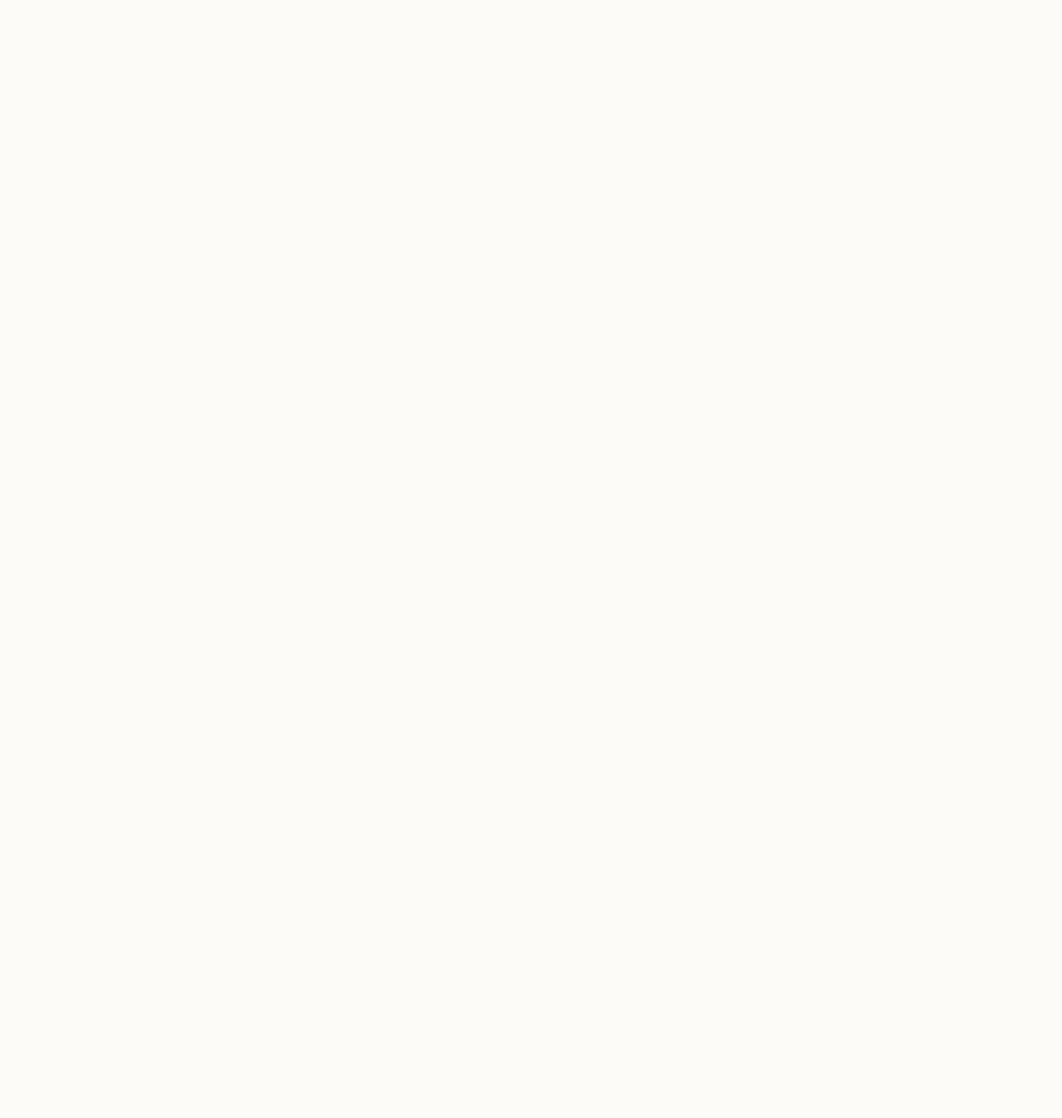
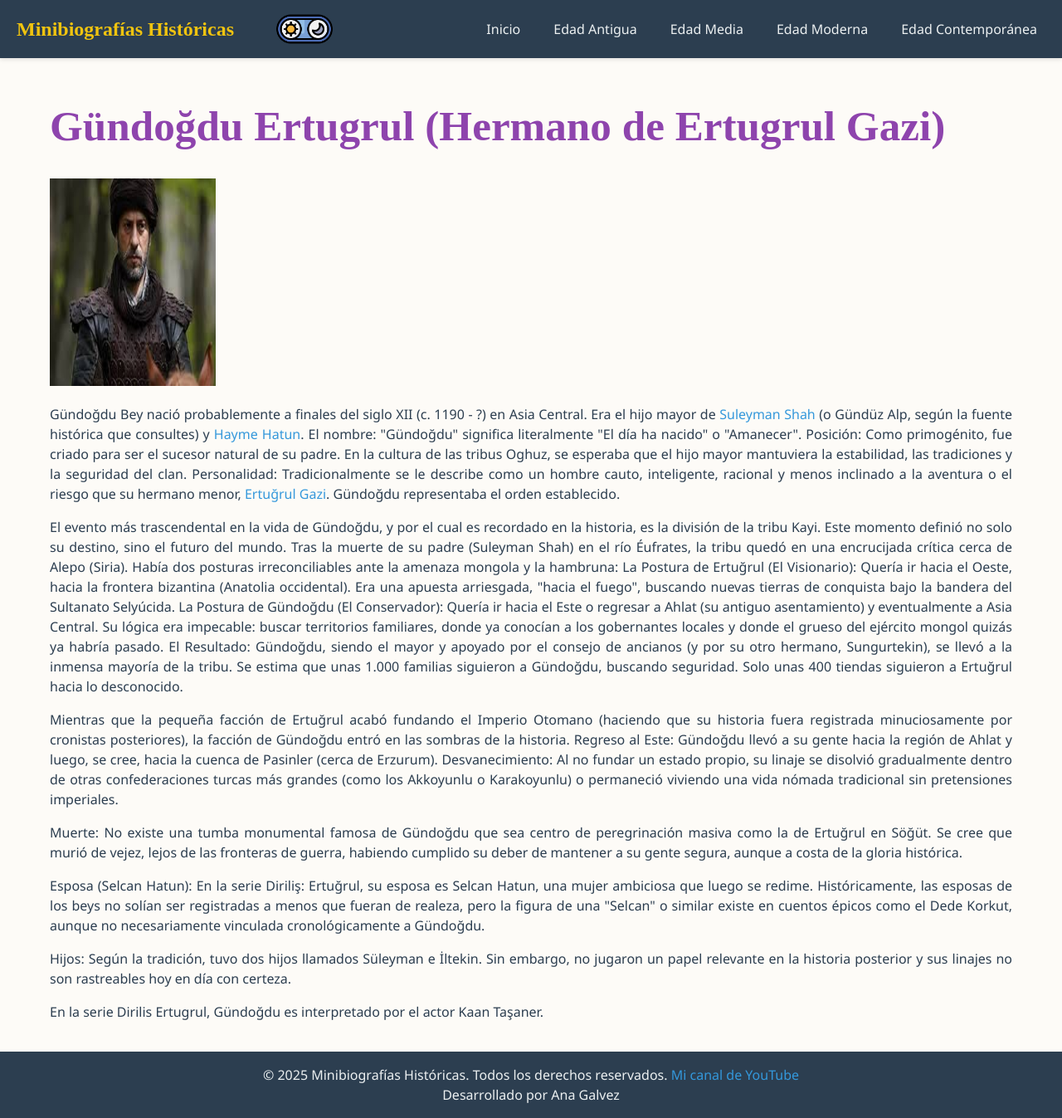
Before and after one commit to Ana-Galvez/blog-historia, a React (Vite) app: page /gundogdu-ertugrul in a window 1280 px wide. Before the commit this address had no page. Shown: the whole page at 83% size. Before the commit the page ends 800 px from the top, so only its background shows below. Built offline with nearby package versions, Linux system fonts and the light colour scheme.

Commit message:
feat: agregado gundogdu y links

```diff
--- a/src/App.jsx
+++ b/src/App.jsx
@@ -11,6 +11,7 @@ import Ertugrul from "./pages/edadMedia/Ertugrul";
 import HalimeHatunErtugrul from "./pages/edadMedia/HalimeHatunErtugrul";
 import HaymeErtugrul from "./pages/edadMedia/HaymeErtugrul";
 import SuleymanSha from "./pages/edadMedia/SuleymanSha";
+import GundogduErtugrul from "./pages/edadMedia/GundogduErtugrul";
 import "./App.css";
 import { ThemeProvider } from "./context/ThemeContext";
 
@@ -34,6 +35,7 @@ function App() {
             />
             <Route path="hayme-ertugrul" element={<HaymeErtugrul />} />
             <Route path="suleyman-sha" element={<SuleymanSha />} />
+            <Route path="gundogdu-ertugrul" element={<GundogduErtugrul />} />
           </Route>
         </Routes>
       </BrowserRouter>
--- a/src/pages/EdadMedia.jsx
+++ b/src/pages/EdadMedia.jsx
@@ -6,7 +6,8 @@ const EdadMedia = () => {
     { name: "Ertugrul Gazi", path: "/ertugrul-gazi" },
     { name: "Halime Hatun (Esposa de Ertugrul Gazi)", path: "/halime-hatun-ertugrul" },
     { name: "Hayme Hatun (Madre de Ertugrul Gazi)", path: "/hayme-ertugrul" },
-    { name: "Suleyman Shah (Padre de Ertugrul Gazi)", path: "/suleyman-sha" }
+    { name: "Suleyman Shah (Padre de Ertugrul Gazi)", path: "/suleyman-sha" },
+    { name: "Gündoğdu Ertugrul (Hermano de Ertugrul Gazi)", path: "/gundogdu-ertugrul" }
   ];
 
   return (
--- /dev/null
+++ b/src/pages/edadMedia/GundogduErtugrul.jsx
@@ -0,0 +1,40 @@
+import GundogduErtugrulImg from "../../assets/gundogdu.jpg";
+import { Link } from "react-router-dom";
+
+const GundogduErtugrul = () => {
+  return (
+    <div className="page-content">
+      <h1>Gündoğdu Ertugrul (Hermano de Ertugrul Gazi)</h1>
+      <img
+        src={GundogduErtugrulImg}
+        alt="Gündoğdu Ertugrul"
+        style={{ width: "200px", height: "250px", marginRight: "10px" }}
+      />
+      <br />
+
+      <p>
+       Gündoğdu Bey nació probablemente a finales del siglo XII (c. 1190 - ?) en Asia Central. Era el hijo mayor de <Link to="/suleyman-sha">Suleyman Shah</Link> (o Gündüz Alp, según la fuente histórica que consultes) y <Link to="/hayme-ertugrul">Hayme Hatun</Link>. El nombre: "Gündoğdu" significa literalmente "El día ha nacido" o "Amanecer". Posición: Como primogénito, fue criado para ser el sucesor natural de su padre. En la cultura de las tribus Oghuz, se esperaba que el hijo mayor mantuviera la estabilidad, las tradiciones y la seguridad del clan. Personalidad: Tradicionalmente se le describe como un hombre cauto, inteligente, racional y menos inclinado a la aventura o el riesgo que su hermano menor, <Link to="/ertugrul-gazi">Ertuğrul Gazi</Link>. Gündoğdu representaba el orden establecido.
+      </p>
+      <p>
+El evento más trascendental en la vida de Gündoğdu, y por el cual es recordado en la historia, es la división de la tribu Kayi. Este momento definió no solo su destino, sino el futuro del mundo.
+
+Tras la muerte de su padre (Suleyman Shah) en el río Éufrates, la tribu quedó en una encrucijada crítica cerca de Alepo (Siria). Había dos posturas irreconciliables ante la amenaza mongola y la hambruna: La Postura de Ertuğrul (El Visionario): Quería ir hacia el Oeste, hacia la frontera bizantina (Anatolia occidental). Era una apuesta arriesgada, "hacia el fuego", buscando nuevas tierras de conquista bajo la bandera del Sultanato Selyúcida. La Postura de Gündoğdu (El Conservador): Quería ir hacia el Este o regresar a Ahlat (su antiguo asentamiento) y eventualmente a Asia Central. Su lógica era impecable: buscar territorios familiares, donde ya conocían a los gobernantes locales y donde el grueso del ejército mongol quizás ya habría pasado. El Resultado: Gündoğdu, siendo el mayor y apoyado por el consejo de ancianos (y por su otro hermano, Sungurtekin), se llevó a la inmensa mayoría de la tribu. Se estima que unas 1.000 familias siguieron a Gündoğdu, buscando seguridad. Solo unas 400 tiendas siguieron a Ertuğrul hacia lo desconocido.
+      </p>
+      <p>
+        Mientras que la pequeña facción de Ertuğrul acabó fundando el Imperio Otomano (haciendo que su historia fuera registrada minuciosamente por cronistas posteriores), la facción de Gündoğdu entró en las sombras de la historia. Regreso al Este: Gündoğdu llevó a su gente hacia la región de Ahlat y luego, se cree, hacia la cuenca de Pasinler (cerca de Erzurum). Desvanecimiento: Al no fundar un estado propio, su linaje se disolvió gradualmente dentro de otras confederaciones turcas más grandes (como los Akkoyunlu o Karakoyunlu) o permaneció viviendo una vida nómada tradicional sin pretensiones imperiales.
+      </p>
+      <p>
+        Muerte: No existe una tumba monumental famosa de Gündoğdu que sea centro de peregrinación masiva como la de Ertuğrul en Söğüt. Se cree que murió de vejez, lejos de las fronteras de guerra, habiendo cumplido su deber de mantener a su gente segura, aunque a costa de la gloria histórica.
+      </p>
+      <p>
+        Esposa (Selcan Hatun): En la serie Diriliş: Ertuğrul, su esposa es Selcan Hatun, una mujer ambiciosa que luego se redime. Históricamente, las esposas de los beys no solían ser registradas a menos que fueran de realeza, pero la figura de una "Selcan" o similar existe en cuentos épicos como el Dede Korkut, aunque no necesariamente vinculada cronológicamente a Gündoğdu.
+      </p>
+      <p>
+        Hijos: Según la tradición, tuvo dos hijos llamados Süleyman e İltekin. Sin embargo, no jugaron un papel relevante en la historia posterior y sus linajes no son rastreables hoy en día con certeza.
+      </p>
+      <p>En la serie Dirilis Ertugrul, Gündoğdu es interpretado por el actor Kaan Taşaner.</p>
+    </div>
+  );
+};
+
+export default GundogduErtugrul;
--- a/src/pages/edadMedia/HaymeErtugrul.jsx
+++ b/src/pages/edadMedia/HaymeErtugrul.jsx
@@ -16,7 +16,7 @@ const HaymeErtugrul = () => {
         Ver video sobre Hayme Hatun
       </a>
       <p>Hayme Hatun fue la madre de <Link to="/ertugrul-gazi">Ertuğrul Gazi</Link> y la abuela de Osman I (fundador del Imperio Otomano). Su papel no se limitó al de "esposa de líder"; tras la muerte de su esposo, ella asumió el liderazgo de la tribu Kayı en uno de sus momentos más críticos, guiando la migración que eventualmente llevaría a la fundación del imperio. Por eso se le considera la matriarca fundadora.</p>
-      <p>La tradición popular (y la serie de TV) dice que fue esposa de <Link to="/suleyman-sha">Suleyman Shah</Link>. Sin embargo, la historia académica moderna se inclina más a que fue esposa de Gündüz Alp (basado en monedas antiguas encontradas). Sea cual sea el nombre, fue la compañera del Bey de la tribu. Fue madre de cuatro hijos varones que marcaron el destino del clan: Gündoğdu Bey: El mayor. Sungurtekin Bey: Quien pasó años separado de la tribu (según la leyenda, como espía o prisionero). <Link to="/ertugrul-gazi">Ertuğrul Gazi</Link>: El padre de los otomanos. Dündar Bey: El menor.</p>
+      <p>La tradición popular (y la serie de TV) dice que fue esposa de <Link to="/suleyman-sha">Suleyman Shah</Link>. Sin embargo, la historia académica moderna se inclina más a que fue esposa de Gündüz Alp (basado en monedas antiguas encontradas). Sea cual sea el nombre, fue la compañera del Bey de la tribu. Fue madre de cuatro hijos varones que marcaron el destino del clan: <Link to="/gundogdu-ertugrul">Gündoğdu Bey</Link>: El mayor. Sungurtekin Bey: Quien pasó años separado de la tribu (según la leyenda, como espía o prisionero). <Link to="/ertugrul-gazi">Ertuğrul Gazi</Link>: El padre de los otomanos. Dündar Bey: El menor.</p>
       <p>Se la llama "Devlet Ana" (Madre del Estado). A diferencia de muchas mujeres de su época que permanecían en segundo plano, Hayme Hatun actuó como Regente y Líder Tribal. Cuando su esposo murió (se dice que ahogado en el Éufrates), la tribu Kayı quedó descabezada y dividida. Una parte quería regresar a Asia Central y otra quería seguir hacia Anatolia. Hayme Hatun tomó el mando, unificó a las familias bajo su "tienda" (Hayme significa tienda en una variante antigua, simbolizando protección) y apoyó la decisión de su hijo Ertuğrul de marchar hacia la frontera bizantina. Sin su apoyo y autoridad moral, Ertuğrul probablemente no habría tenido la fuerza política para liderar.</p>
       <p>A diferencia de Ertuğrul y Halime que están en Söğüt, Hayme Hatun descansa en un lugar diferente, marcando la ruta de migración de la tribu. Su tumba se encuentra en Domaniç, en la aldea de Çarşamba. Domaniç era la zona de veraneo de la tribu. Se dice que ella murió allí mientras la tribu pastaba sus rebaños. El sultán otomano Abdul Hamid II (siglo XIX) localizó su tumba, que estaba casi perdida, y construyó el mausoleo actual en su honor.</p>
       <p>Incluso hoy en día, su legado es muy tangible en Turquía: El Festival de "Hayme Ana": Cada año, a principios de septiembre, se celebra en Domaniç un festival en su honor llamado "Ceremonias de Conmemoración de Hayme Ana y Migración a Domaniç". Es la única mujer en la historia turca que tiene una ceremonia estatal de este tipo dedicada exclusivamente a ella. Frase Célebre (Atribuida): Se le atribuye un consejo a Ertuğrul que resume la filosofía otomana: "Hijo, que tu espada sea afilada y tu corazón misericordioso. No olvides de dónde vienes para que no pierdas el camino hacia donde vas."</p>
--- a/src/pages/edadMedia/SuleymanSha.jsx
+++ b/src/pages/edadMedia/SuleymanSha.jsx
@@ -73,7 +73,7 @@ const SuleymanSha = () => {
       </p>
       <p>
         Juntos tuvieron cuatro hijos varones conocidos, cuyos destinos
-        dividieron a la tribu: Gündoğdu Bey: El mayor. Sungurtekin Bey: Se dice
+        dividieron a la tribu: <Link to="/gundogdu-ertugrul">Gündoğdu Bey</Link>: El mayor. Sungurtekin Bey: Se dice
         que sirvió como espía o soldado para los selyúcidas.{" "}
         <Link to="/ertugrul-gazi">Ertuğrul Gazi</Link>: El padre de Osman I y
         quien continuaría el legado hacia la fundación del imperio. Dündar Bey:
```
Also changed, not shown: src/assets/gundogdu.jpg (added).
